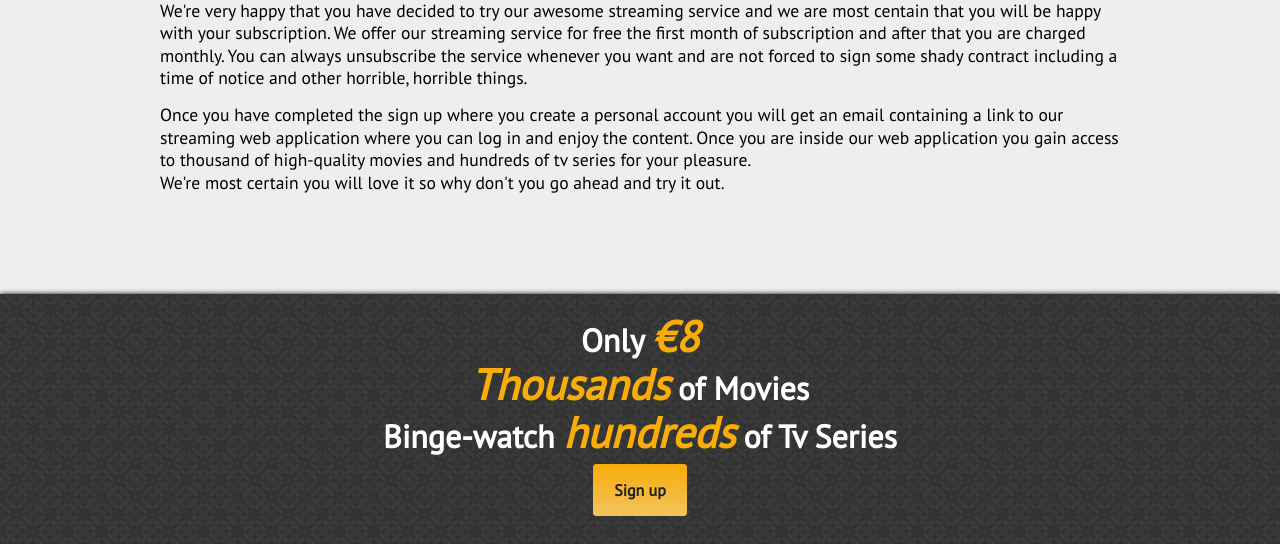
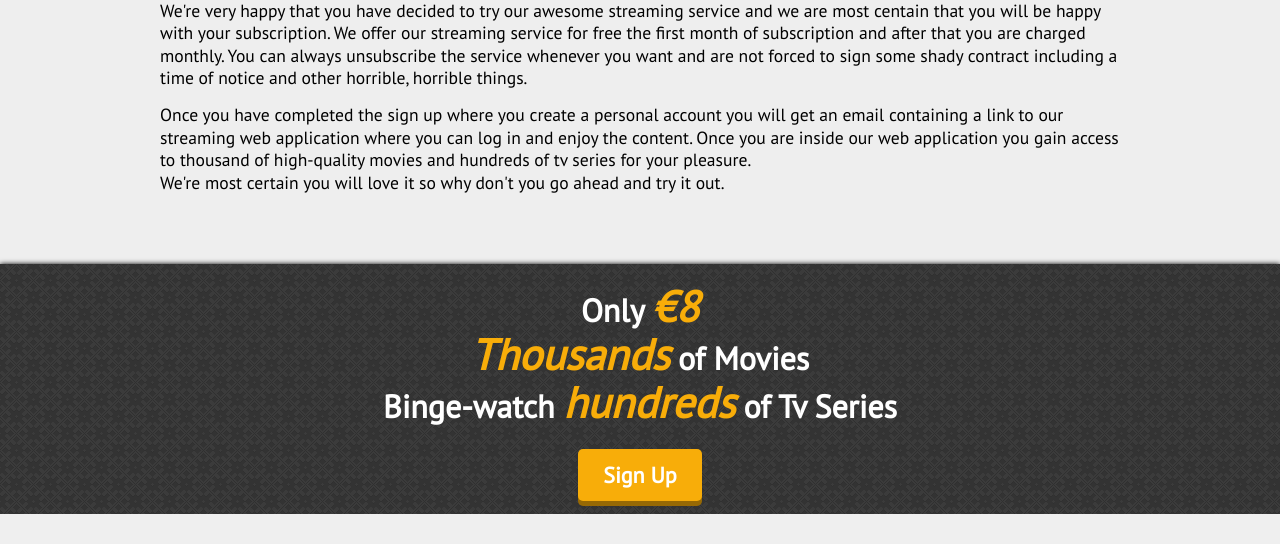
Before and after one commit to danielv14/movie-lovers, a PHP site: page /sign-up.php in a window 1280 px wide. Shown: the part 645-1189 px from the top of the page. After the commit the page ends 1159 px from the top, so only its background shows below. Run offline with PHP 8.4, Linux system fonts and the light colour scheme; some libraries are stand-ins or nearby versions.

Commit message:
changed the button style and changed a margin variable

```diff
--- a/css/style.css
+++ b/css/style.css
@@ -92,7 +92,7 @@ div.extra-margin-top {
 
 /*Helper class for extra margin*/
 div.extra-margin-bottom {
-  margin-bottom: 80px; }
+  margin-bottom: 50px; }
 
 /*Helper class for extra margin*/
 div.extra-padding-small-bottom {
@@ -119,49 +119,35 @@ span.span-emphasize {
 *Style for button on sign-up.php
 *
 */
-.button {
+.btn {
+  border-radius: 5px;
+  padding: 15px 25px;
+  font-size: 22px;
+  font-weight: bold;
   text-decoration: none;
-  text-align: center;
-  padding: 16px 21px;
-  border: none;
-  -webkit-border-radius: 4px;
-  -moz-border-radius: 4px;
-  border-radius: 4px;
-  font: 12px;
-  font-weight: bold;
-  color: #1f1f1f;
-  background-color: #f8ac09;
-  background-image: -moz-linear-gradient(top, #f8ac09 0%, #f2c35e 100%);
-  background-image: -webkit-linear-gradient(top, #f8ac09 0%, #f2c35e 100%);
-  background-image: -o-linear-gradient(top, #f8ac09 0%, #f2c35e 100%);
-  background-image: -ms-linear-gradient(top, #f8ac09 0%, #f2c35e 100%);
-  filter: progid:DXImageTransform.Microsoft.gradient( startColorstr='#f2c35e', endColorstr='#f2c35e',GradientType=0 );
-  background-image: linear-gradient(top, #f8ac09 0%, #f2c35e 100%); }
+  color: #fff;
+  position: relative;
+  display: inline-block; }
 
-.button:hover {
+.btn:hover {
+  cursor: pointer;
   text-decoration: none;
-  background-color: #f0cc7d;
-  background-image: -moz-linear-gradient(top, #f0cc7d 0%, #f2c35e 100%);
-  background-image: -webkit-linear-gradient(top, #f0cc7d 0%, #f2c35e 100%);
-  background-image: -o-linear-gradient(top, #f0cc7d 0%, #f2c35e 100%);
-  background-image: -ms-linear-gradient(top, #f0cc7d 0%, #f2c35e 100%);
-  filter: progid:DXImageTransform.Microsoft.gradient( startColorstr='#f2c35e', endColorstr='#f2c35e',GradientType=0 );
-  background-image: linear-gradient(top, #f0cc7d 0%, #f2c35e 100%);
-  -webkit-box-shadow: 0px 0px 2px #bababa, inset 0px 0px 1px #ffffff;
-  -moz-box-shadow: 0px 0px 2px #bababa,  inset 0px 0px 1px #ffffff;
-  box-shadow: 0px 0px 2px #bababa, inset 0px 0px 1px #ffffff; }
+  color: white;
+  background-color: #f9be3b; }
 
-.button:active {
-  background-color: #f8ac09;
-  background-image: -moz-linear-gradient(top, #f8ac09 0%, #f2c35e 100%);
-  background-image: -webkit-linear-gradient(top, #f8ac09 0%, #f2c35e 100%);
-  background-image: -o-linear-gradient(top, #f8ac09 0%, #f2c35e 100%);
-  background-image: -ms-linear-gradient(top, #f8ac09 0%, #f2c35e 100%);
-  filter: progid:DXImageTransform.Microsoft.gradient( startColorstr='#f2c35e', endColorstr='#f2c35e',GradientType=0 );
-  background-image: linear-gradient(top, #f8ac09 0%, #f2c35e 100%);
-  -webkit-box-shadow: 0px 0px 2px #bababa, inset 0px 0px 1px #ffffff;
-  -moz-box-shadow: 0px 0px 2px #bababa,  inset 0px 0px 1px #ffffff;
-  box-shadow: 0px 0px 2px #bababa, inset 0px 0px 1px #ffffff; }
+.btn:active {
+  transform: translate(0px, 5px);
+  -webkit-transform: translate(0px, 5px);
+  box-shadow: 0px 5px 0px 0px;
+  text-decoration: none; }
+
+.btn link {
+  text-decoration: none;
+  color: black; }
+
+.yellow {
+  background-color: #F8AD09;
+  box-shadow: 0px 5px 0px 0px #976904; }
 
 /*
 * Style for link-list on useful-links.php
--- a/css/style.scss
+++ b/css/style.scss
@@ -140,52 +140,39 @@ span.span-emphasize {
 *Style for button on sign-up.php
 *
 */
-.button{
-	text-decoration:none; text-align:center;
-	 padding:16px 21px;
-	 border:none;
-	 -webkit-border-radius:4px;
-	 -moz-border-radius:4px;
-	 border-radius: 4px;
-	 font:12px;
-	 font-weight:bold;
-	 color:#1f1f1f;
-	 background-color:#f8ac09;
-	 background-image: -moz-linear-gradient(top, #f8ac09 0%, #f2c35e 100%);
-	 background-image: -webkit-linear-gradient(top, #f8ac09 0%, #f2c35e 100%);
-	 background-image: -o-linear-gradient(top, #f8ac09 0%, #f2c35e 100%);
-	 background-image: -ms-linear-gradient(top, #f8ac09 0% ,#f2c35e 100%);
-	 filter: progid:DXImageTransform.Microsoft.gradient( startColorstr='#f2c35e', endColorstr='#f2c35e',GradientType=0 );
-	 background-image: linear-gradient(top, #f8ac09 0% ,#f2c35e 100%);
+.btn {
+  border-radius: 5px;
+  padding: 15px 25px;
+  font-size: 22px;
+  font-weight: bold;
+  text-decoration: none;
+  color: #fff;
+  position: relative;
+  display: inline-block;
+}
 
+.btn:hover {
+	cursor: pointer;
+	text-decoration: none;
+	color: white;
+	background-color: lighten($primary-color, 10%);
+}
 
+.btn:active {
+  transform: translate(0px, 5px);
+  -webkit-transform: translate(0px, 5px);
+  box-shadow: 0px 5px 0px 0px;
+  text-decoration: none;
 }
-.button:hover {
-  text-decoration: none;
-	 background-color:#f0cc7d;
-	 background-image: -moz-linear-gradient(top, #f0cc7d 0%, #f2c35e 100%);
-	 background-image: -webkit-linear-gradient(top, #f0cc7d 0%, #f2c35e 100%);
-	 background-image: -o-linear-gradient(top, #f0cc7d 0%, #f2c35e 100%);
-	 background-image: -ms-linear-gradient(top, #f0cc7d 0% ,#f2c35e 100%);
-	 filter: progid:DXImageTransform.Microsoft.gradient( startColorstr='#f2c35e', endColorstr='#f2c35e',GradientType=0 );
-	 background-image: linear-gradient(top, #f0cc7d 0% ,#f2c35e 100%);
-	 -webkit-box-shadow:0px 0px 2px #bababa, inset 0px 0px 1px #ffffff;
-	 -moz-box-shadow: 0px 0px 2px #bababa,  inset 0px 0px 1px #ffffff;
-	 box-shadow:0px 0px 2px #bababa, inset 0px 0px 1px #ffffff;
- }
+.btn link {
+	  text-decoration: none;
+	  color: black;
+}
 
-.button:active {
-	 background-color:#f8ac09;
-	 background-image: -moz-linear-gradient(top, #f8ac09 0%, #f2c35e 100%);
-	 background-image: -webkit-linear-gradient(top, #f8ac09 0%, #f2c35e 100%);
-	 background-image: -o-linear-gradient(top, #f8ac09 0%, #f2c35e 100%);
-	 background-image: -ms-linear-gradient(top, #f8ac09 0% ,#f2c35e 100%);
-	 filter: progid:DXImageTransform.Microsoft.gradient( startColorstr='#f2c35e', endColorstr='#f2c35e',GradientType=0 );
-	 background-image: linear-gradient(top, #f8ac09 0% ,#f2c35e 100%);
-	 -webkit-box-shadow:0px 0px 2px #bababa, inset 0px 0px 1px #ffffff;
-	 -moz-box-shadow: 0px 0px 2px #bababa,  inset 0px 0px 1px #ffffff;
-	 box-shadow:0px 0px 2px #bababa, inset 0px 0px 1px #ffffff;
- }
+.yellow {
+	background-color: $primary-color;
+	box-shadow: 0px 5px 0px 0px darken($primary-color, 20%);
+}
 
  /*
  * Style for link-list on useful-links.php
--- a/css/variables.scss
+++ b/css/variables.scss
@@ -5,7 +5,7 @@ $background-color: #eee;
 
 // Helper variables for extra padding and margins
 $extra-margin-top: 100px;
-$extra-margin-bottom: 80px;
+$extra-margin-bottom: 50px;
 $extra-margin-bottom-small: 15px;
 $extra-padding-bottom: 10px;
 
--- a/sign-up.php
+++ b/sign-up.php
@@ -29,7 +29,8 @@
 
 		<!-- Div for wow.js effect -->
 	<div class="wow fadeIn" data-wow-delay="3.5s" data-wow-duration="1s">
-  		<a href="#" class="button">Sign up</a>
+  		<a class="btn yellow">Sign Up</a>
+
 	</div>
 	</div>
 
```
